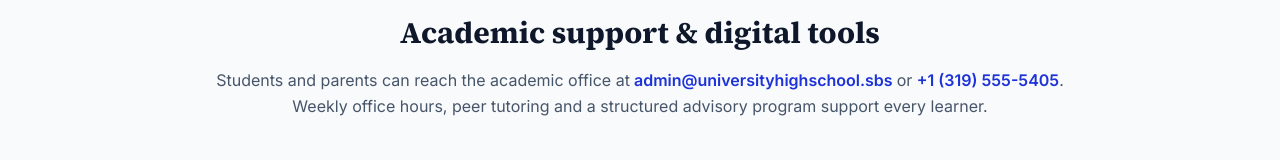
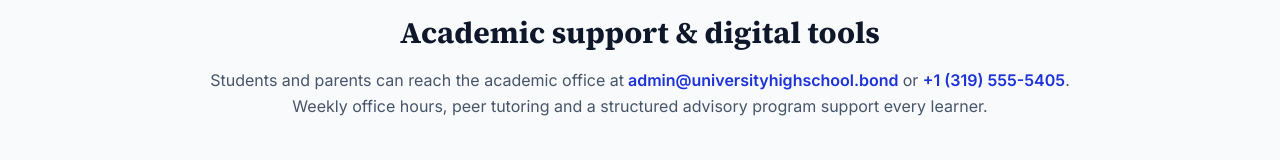
Before and after one commit to irmafiguero199/universityhighschool.bond, a React (Vite) app in the folder university-high-school-main/university-high-school/: page /academics in a window 1280 px wide. Shown: the part 1686-1846 px from the top of the page. Built offline with nearby package versions, Linux system fonts and the light colour scheme.

Commit message:
Update canonical link and email address in Academics page

```diff
--- a/university-high-school-main/university-high-school/src/pages/Academics.jsx
+++ b/university-high-school-main/university-high-school/src/pages/Academics.jsx
@@ -17,7 +17,7 @@ export default function Academics() {
       <Helmet>
         <title>Academics at University High School | Curriculum &amp; Programs — Fresno, CA — EIN 77-0515663</title>
         <meta name="description" content="College-preparatory curriculum at University High School, Fresno, CA: 24 AP & Honors courses, STEM pathway and Google Workspace for Education. EIN 77-0515663." />
-        <link rel="canonical" href="https://www.universityhighschool.sbs/academics" />
+        <link rel="canonical" href="https://www.universityhighschool.bond/academics" />
       </Helmet>
 
       <section className="bg-primary-900 py-16 text-center">
@@ -70,7 +70,7 @@ export default function Academics() {
         <h2 className="font-serif text-3xl font-bold text-ink">Academic support & digital tools</h2>
         <p className="mt-4 leading-relaxed text-slate-600">
           Students and parents can reach the academic office at
-          <a href="mailto:admin@universityhighschool.sbs" className="font-semibold text-primary-700 hover:underline"> admin@universityhighschool.sbs </a>
+          <a href="mailto:admin@universityhighschool.bond" className="font-semibold text-primary-700 hover:underline"> admin@universityhighschool.bond </a>
           or <a href="tel:+13195555405" className="font-semibold text-primary-700 hover:underline">+1 (319) 555-5405</a>.
           Weekly office hours, peer tutoring and a structured advisory program support every learner.
         </p>
```
